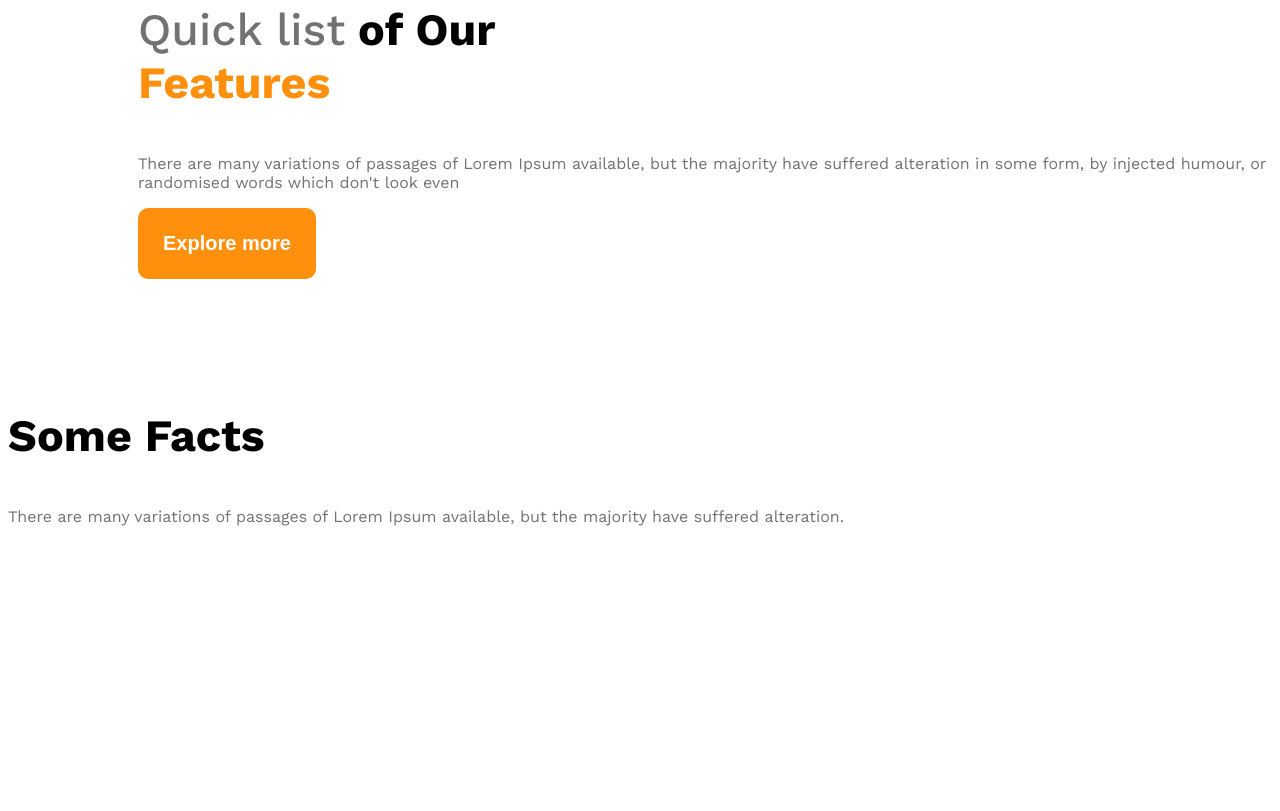
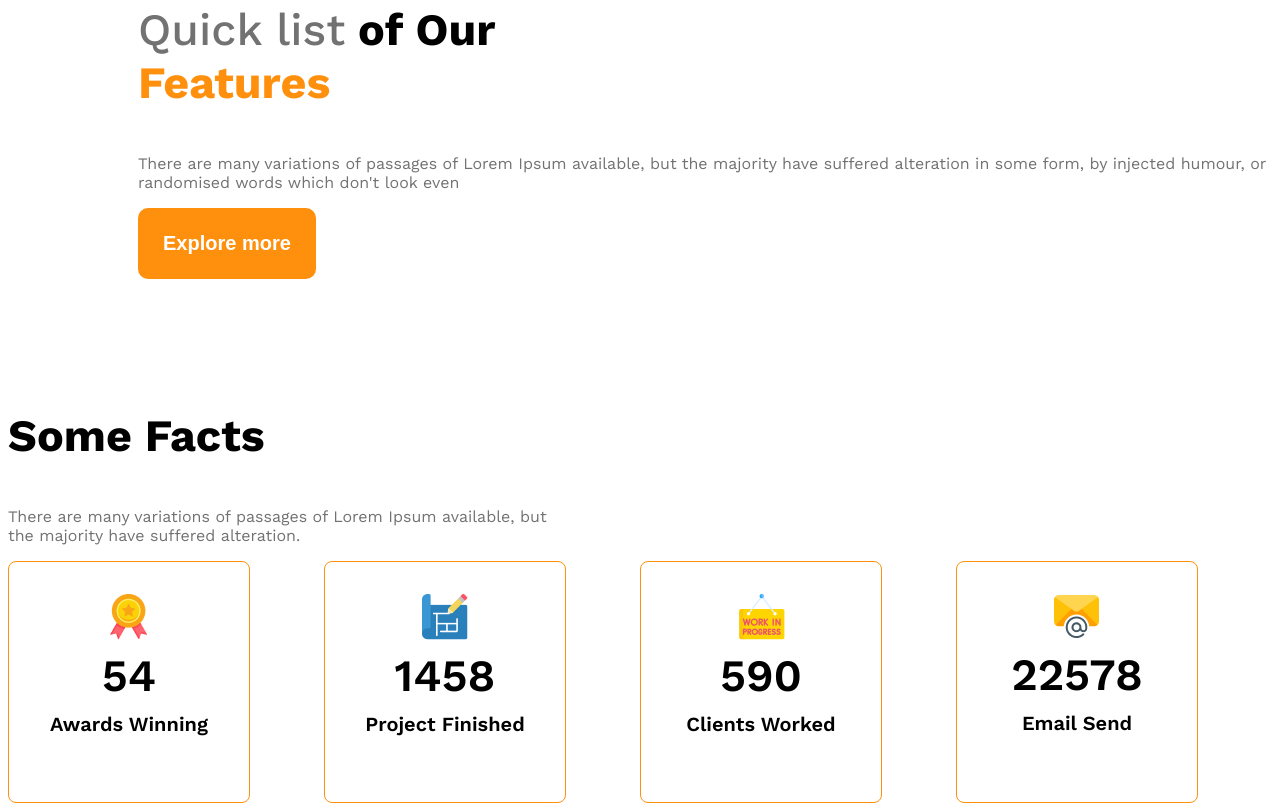
Before and after one commit to Aminulislam100/G3-architect, a plain HTML site: page index.html in a window 1280 px wide. Shown: the part 2180-2991 px from the top of the page. Before the commit the page ends 2722 px from the top, so only its background shows below. Drawn offline with nearby package versions, Linux system fonts and the light colour scheme.

Commit message:
finnised the fact

```diff
--- a/index.html
+++ b/index.html
@@ -47,7 +47,35 @@
         </section>
 <section>
     <h3 class="section-title">Some Facts</h3>
-    <p class="text-light-gray">There are many variations of passages of Lorem Ipsum available, but the majority have suffered alteration.</p>
+    <p class="text-light-gray fact-discription">There are many variations of passages of Lorem Ipsum available, but the majority have suffered alteration.</p>
+    <div class="facts-container">
+        <div class="fact display-flex">
+            <div>
+                <img src="./images/icons/ribon.png" alt="">
+            <h4 class="fact-number">54</h4>
+            <h5 class="fact-name">Awards Winning</h5>
+            </div>
+        </div>
+        <div class="fact display-flex">
+            <div><img src="./images/icons/projects.png" alt="">
+                <h4 class="fact-number">1458</h4>
+                <h5 class="fact-name">Project Finished</h5></div>
+        </div>
+        <div class="fact display-flex">
+            <div>
+                <img src="./images/icons/customers.png" alt="">
+            <h4 class="fact-number">590</h4>
+            <h5 class="fact-name">Clients Worked</h5>
+            </div>
+        </div>
+        <div class="fact display-flex">
+            <div>
+                <img src="./images/icons/email.png" alt="">
+            <h4 class="fact-number">22578</h4>
+            <h5 class="fact-name">Email Send</h5>
+            </div>
+        </div>
+    </div>
 </section>
     </main>
     <footer>
--- a/styles/architect.css
+++ b/styles/architect.css
@@ -101,6 +101,34 @@ main > section{
 #quick-list{
     font-weight: 500;
 }
+/* facts */
+.facts-container{
+    display: grid;
+    grid-template-columns: repeat(4, 1fr);
+}
+.fact{
+    border: 1px solid #ff900e;
+    width: 240px;
+    height: 240px;
+    border-radius: 8px;
+    text-align: center;
+    align-items: center;
+    justify-content: center;
+}
+.fact-number{
+    font-size: 2.8rem;
+    font-weight: 600;
+    margin-top: 5px;
+    margin-bottom: 10px;
+}
+.fact-name{
+    font-size: 1.25rem;
+    font-weight: 600;
+    margin-top: 10px;
+}
+.fact-discription{
+    max-width: 540px;
+}
 
 /* responsive */
 @media screen and (max-width: 1550px) {
```
